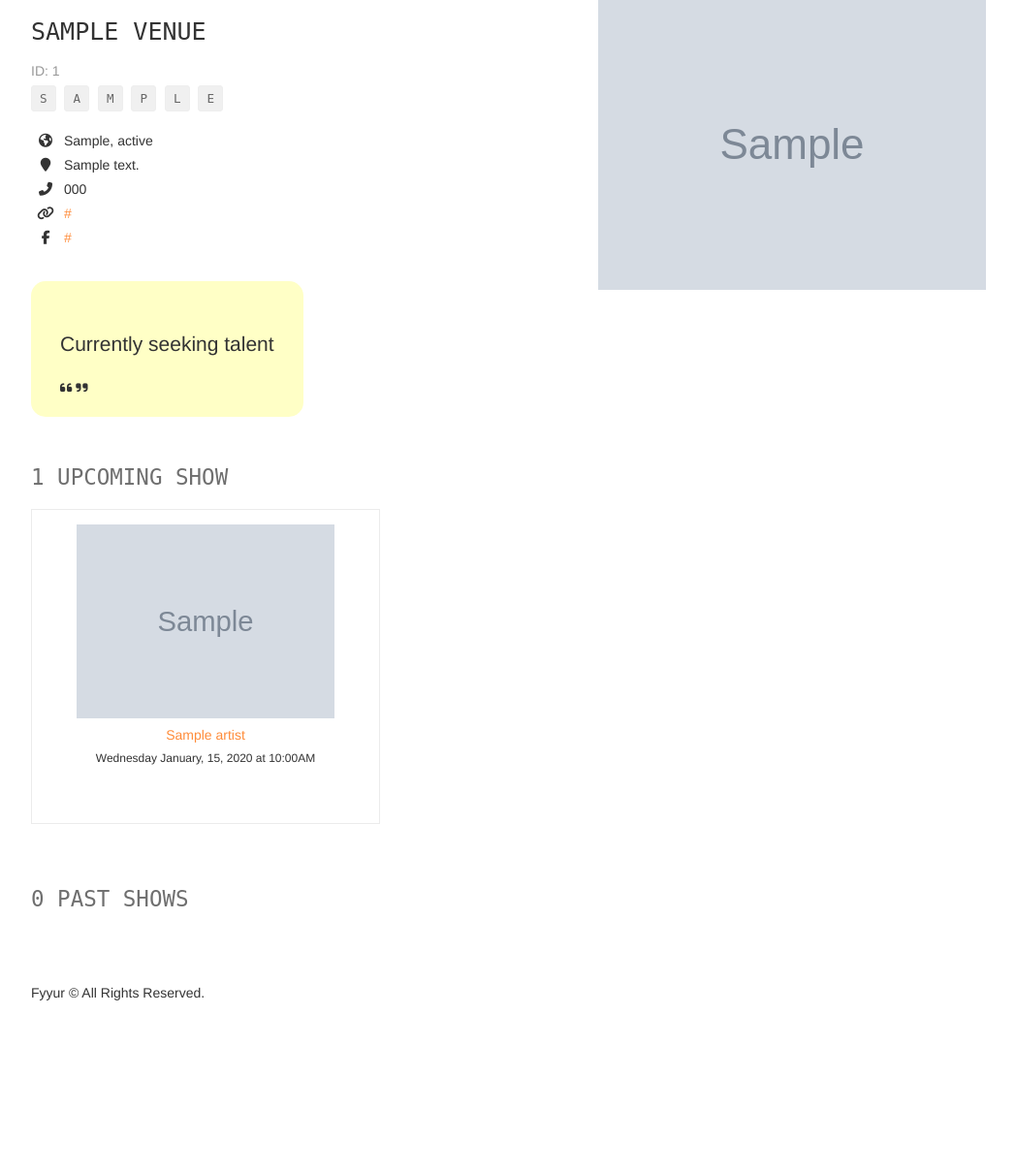
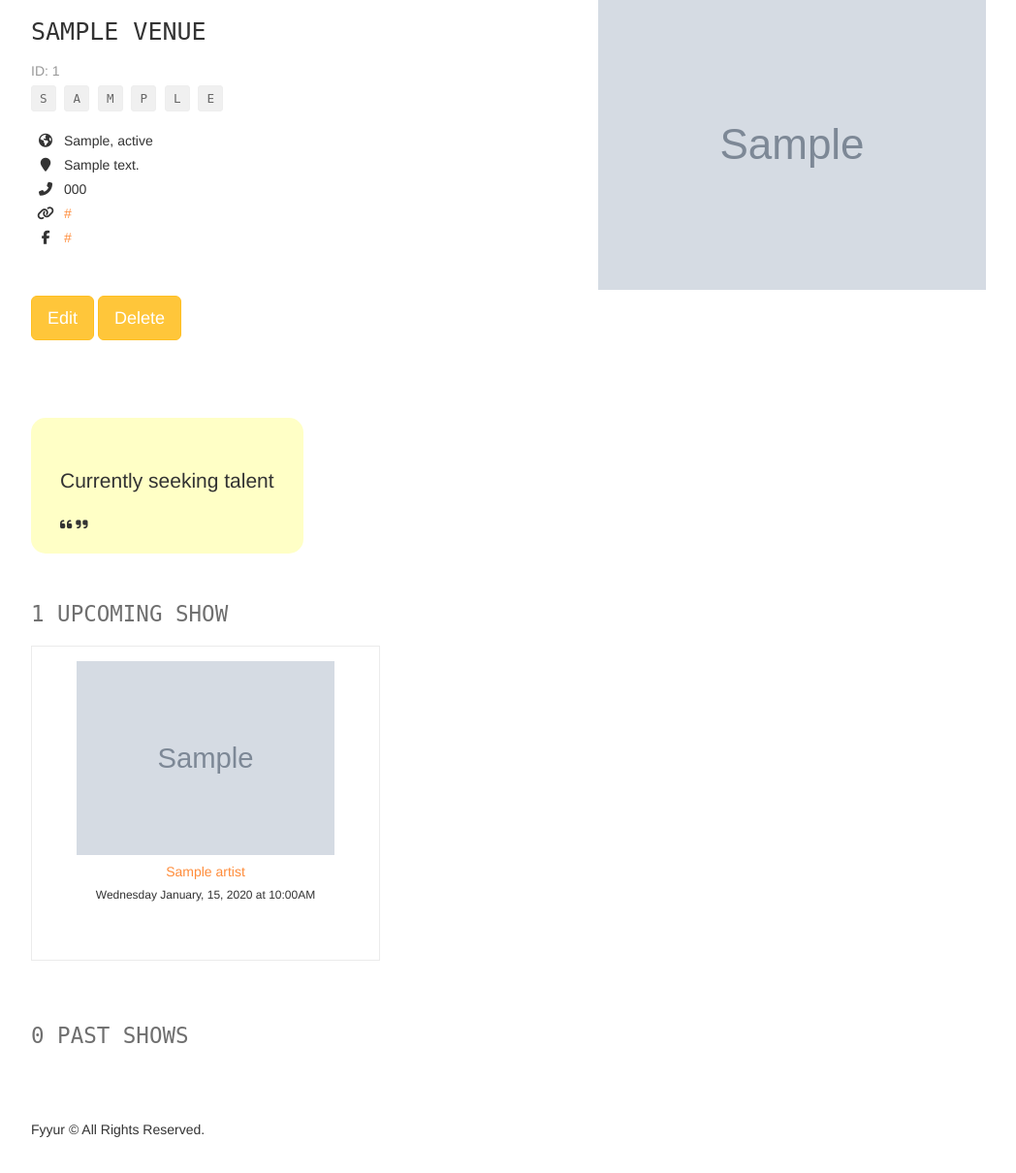
Before and after one commit to EmmanuelSage/fyyur, a Flask app: page /venues/1 in a window 1280 px wide. Shown: the part 81-1291 px from the top of the page at 97% size, without its empty margins (38-1086 px from the left). Before the commit the page ends 1113 px from the top, so only its background shows below. Run offline with Flask 2, Linux system fonts and the light colour scheme; tables that the repository leaves empty hold one stand-in row (values such as "Sample post"); grey boxes marked "Sample" are stand-in pictures; some libraries are stand-ins or nearby versions.

Commit message:
Implemet logic to delete a venue

```diff
--- a/app.py
+++ b/app.py
@@ -130,8 +130,6 @@ def show_venue(venue_id):
     "upcoming_shows_count": len(upcoming_shows)
   }
 
-  print('ssssssssssssss',data)
-
   return render_template('pages/show_venue.html', venue=data)
 
 #  Create Venue
@@ -173,7 +171,22 @@ def delete_venue(venue_id):
 
   # BONUS CHALLENGE: Implement a button to delete a Venue on a Venue Page, have it so that
   # clicking that button delete it from the db then redirect the user to the homepage
-  return None
+  try:
+
+    venue = Venue.query.get(venue_id)
+    venue_name = venue.name
+
+    db.session.delete(venue)
+    db.session.commit()
+
+    flash('Venue ' + venue_name + ' was deleted')
+  except:
+    flash('an error occured and Venue ' + venue_name + ' was not deleted')
+    db.session.rollback()
+  finally:
+    db.session.close()
+
+  return redirect(url_for('index'))
 
 #  Artists
 #  ----------------------------------------------------------------
--- a/templates/pages/show_venue.html
+++ b/templates/pages/show_venue.html
@@ -1,6 +1,7 @@
 {% extends 'layouts/main.html' %}
 {% block title %}Venue Search{% endblock %}
 {% block content %}
+
 <div class="row">
   <div class="col-sm-6">
     <h1 class="monospace">
@@ -24,11 +25,18 @@
       <i class="fas fa-phone-alt"></i> {% if venue.phone %}{{ venue.phone }}{% else %}No Phone{% endif %}
     </p>
     <p>
-			<i class="fas fa-link"></i> {% if venue.website %}<a href="{{ venue.website }}" target="_blank">{{ venue.website }}</a>{% else %}No Website{% endif %}
+      <i class="fas fa-link"></i> {% if venue.website %}<a href="{{ venue.website }}"
+        target="_blank">{{ venue.website }}</a>{% else %}No Website{% endif %}
     </p>
     <p>
-			<i class="fab fa-facebook-f"></i> {% if venue.facebook_link %}<a href="{{ venue.facebook_link }}" target="_blank">{{ venue.facebook_link }}</a>{% else %}No Facebook Link{% endif %}
+      <i class="fab fa-facebook-f"></i> {% if venue.facebook_link %}<a href="{{ venue.facebook_link }}"
+        target="_blank">{{ venue.facebook_link }}</a>{% else %}No Facebook Link{% endif %}
     </p>
+    <section>
+      <button id="edit_venue" class="btn btn-primary btn-lg" data-id="{{ venue.id }}">Edit</button>
+      <button id="delete_venue" onclick="deleteVenue(event)" class="btn btn-primary btn-lg"
+        data-id="{{ venue.id }}">Delete</button>
+    </section>
     {% if venue.seeking_talent %}
     <div class="seeking">
       <p class="lead">Currently seeking talent</p>
@@ -47,7 +55,8 @@
   </div>
 </div>
 <section>
-	<h2 class="monospace">{{ venue.upcoming_shows_count }} Upcoming {% if venue.upcoming_shows_count == 1 %}Show{% else %}Shows{% endif %}</h2>
+  <h2 class="monospace">{{ venue.upcoming_shows_count }} Upcoming
+    {% if venue.upcoming_shows_count == 1 %}Show{% else %}Shows{% endif %}</h2>
   <div class="row">
     {%for show in venue.upcoming_shows %}
     <div class="col-sm-4">
@@ -61,7 +70,8 @@
   </div>
 </section>
 <section>
-	<h2 class="monospace">{{ venue.past_shows_count }} Past {% if venue.past_shows_count == 1 %}Show{% else %}Shows{% endif %}</h2>
+  <h2 class="monospace">{{ venue.past_shows_count }} Past
+    {% if venue.past_shows_count == 1 %}Show{% else %}Shows{% endif %}</h2>
   <div class="row">
     {%for show in venue.past_shows %}
     <div class="col-sm-4">
@@ -74,5 +84,19 @@
     {% endfor %}
   </div>
 </section>
-
+<script>
+  function deleteVenue(e) {
+    console.log('clicked')
+    const id = e.target.dataset.id
+    fetch(`/venues/${id}`, {
+      method: 'DELETE'
+    })
+      .then(response => {
+        window.location.href = response.url;
+      })
+      .catch(error => {
+        console.log(error);
+      })
+  }
+</script>
 {% endblock %}
```
Lines whose indentation alone changed are shown as unchanged.
